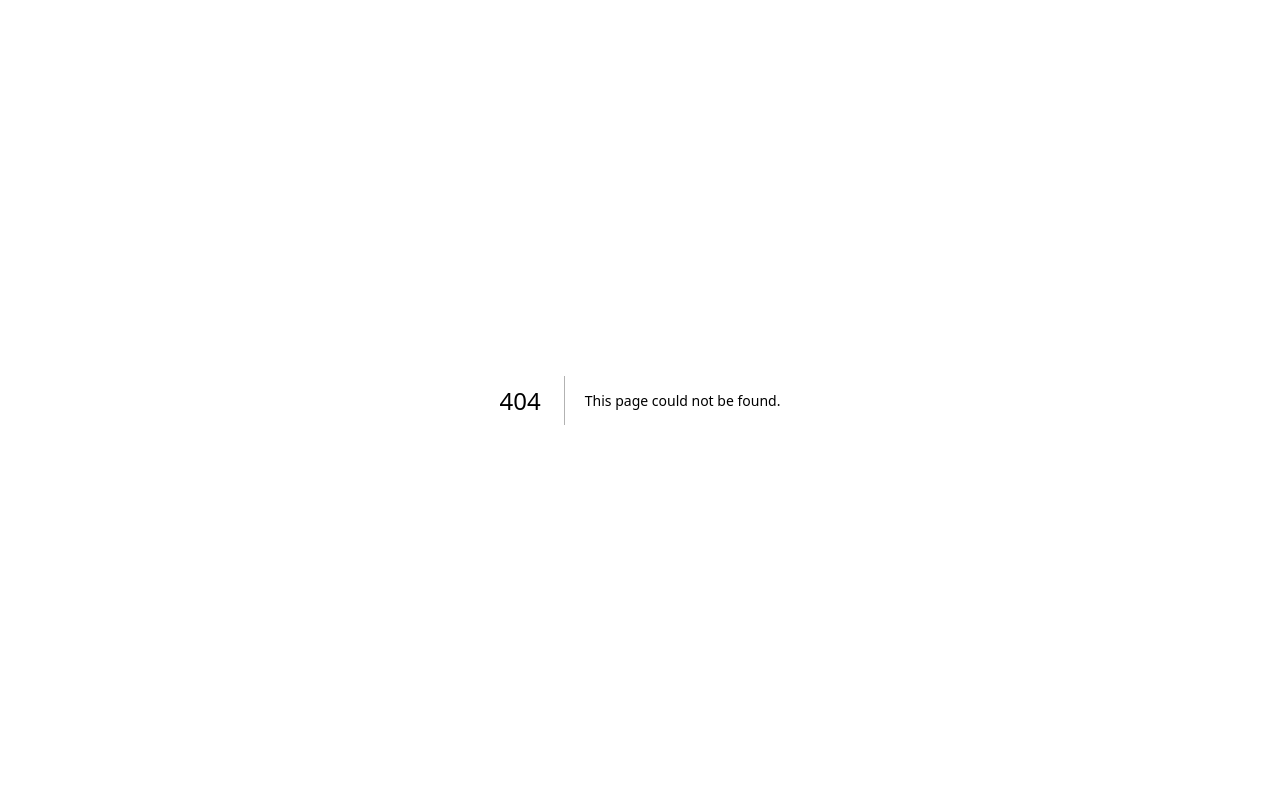
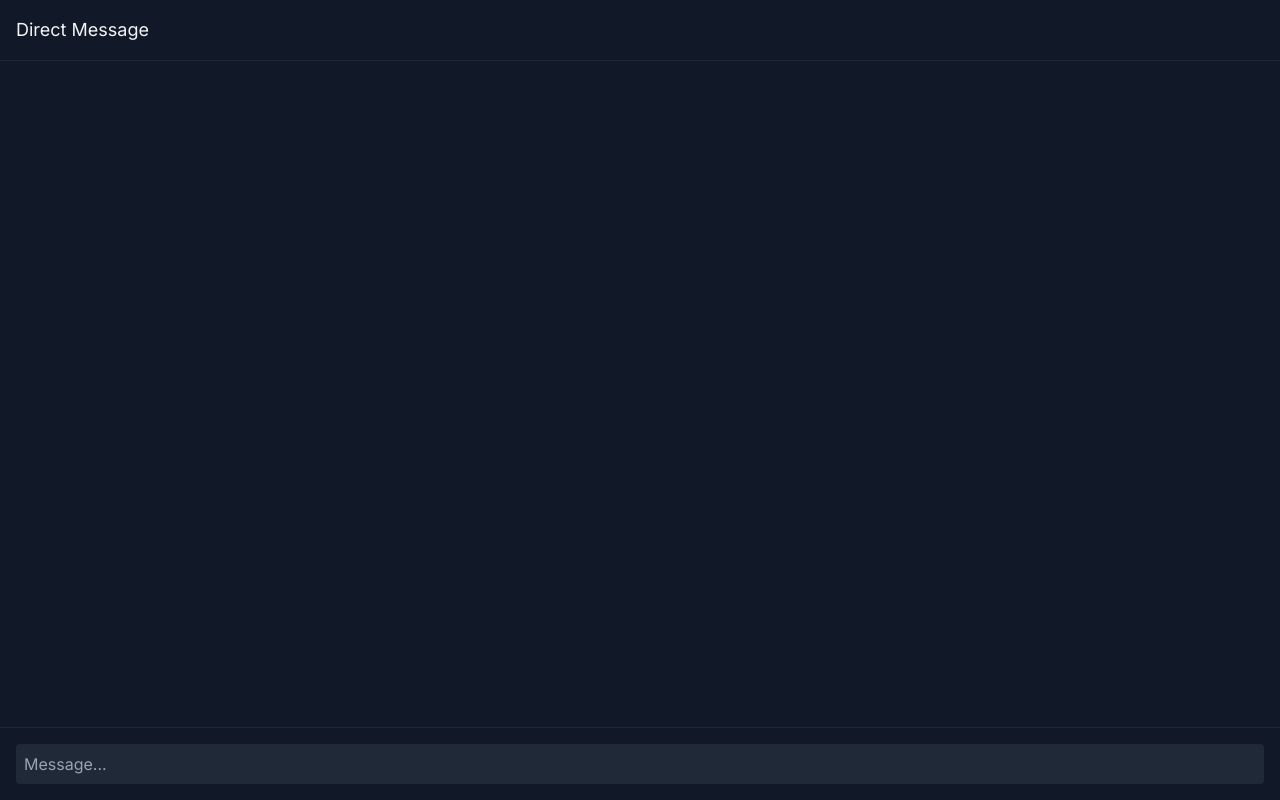
Before and after one commit to CeoSolace/Unfiltereduk, a Next.js app: page /dms/1 in a window 1280 px wide. Before the commit this address had no page. Built offline with nearby package versions, Linux system fonts and the light colour scheme.

Commit message:
Create page.tsx

```diff
--- /dev/null
+++ b/app/dms/[id]/page.tsx
@@ -0,0 +1,23 @@
+// Real-time DM chat (uses your Socket.IO + encryption)
+export default async function DMChat({ params }: { params: { id: string } }) {
+  const { id: channelId } = params;
+  // In real app: verify user is in this DM channel
+  return (
+    <div className="flex flex-col h-screen bg-gray-900">
+      <div className="p-4 border-b border-gray-800">
+        <h2 className="text-lg">Direct Message</h2>
+      </div>
+      <div id="dm-messages" className="flex-1 p-4 overflow-y-auto">
+        {/* Messages loaded via Socket.IO on client */}
+      </div>
+      <div className="p-4 border-t border-gray-800">
+        <input
+          type="text"
+          id="dm-input"
+          className="w-full p-2 bg-gray-800 rounded"
+          placeholder="Message..."
+        />
+      </div>
+    </div>
+  );
+}
```
